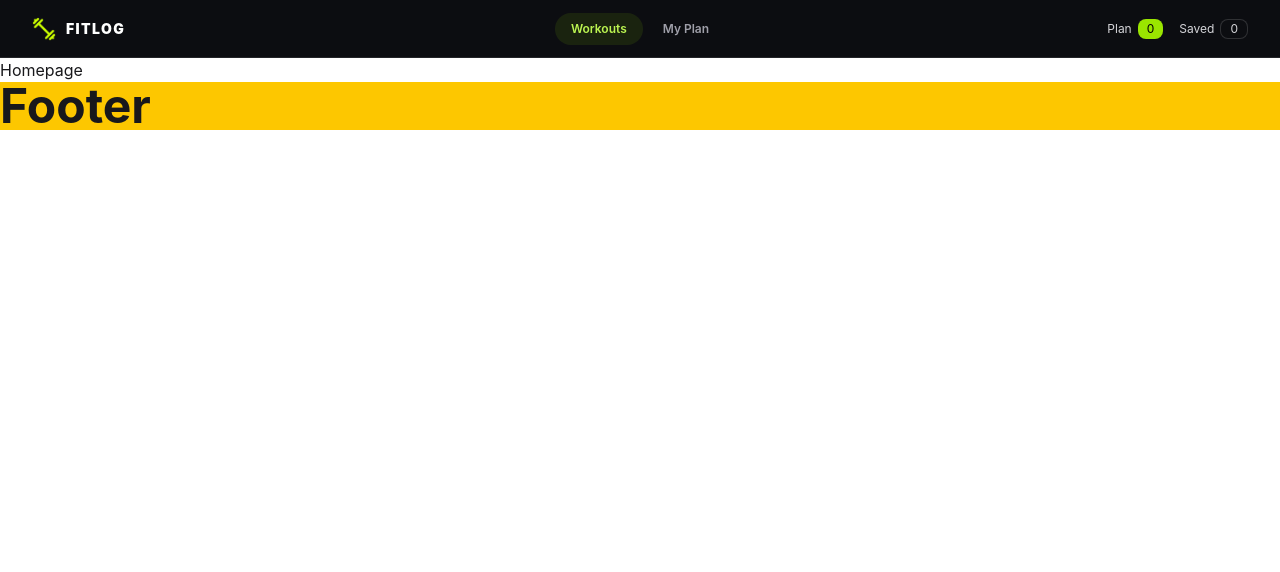
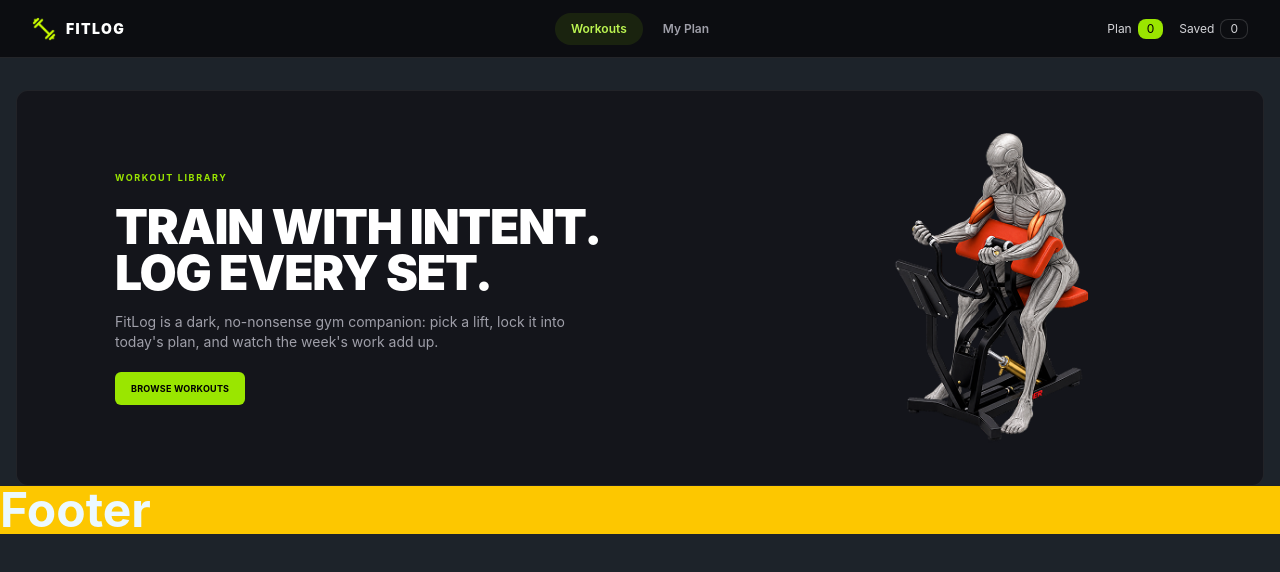
Before and after one commit to asmaakter2024/fit-log, a Next.js app: page / in a window 1280 px wide. Shown: the top 572 px of the page. Built offline with nearby package versions, Linux system fonts and the light colour scheme.

Commit message:
banner.tsx file added

```diff
--- a/src/app/layout.tsx
+++ b/src/app/layout.tsx
@@ -22,7 +22,7 @@ export default function RootLayout({ children }: LayoutProps<"/">) {
   return (
     <html
       lang="en"
-      data-theme="light"
+      data-theme='dark'
       className={`${geistSans.variable} ${geistMono.variable} h-full antialiased`}
     >
       <body className="min-h-full flex flex-col">
--- a/src/app/page.tsx
+++ b/src/app/page.tsx
@@ -1,9 +1,10 @@
-import React from 'react';
+import Banner from "@/components/homepage/Banner";
+import React from "react";
 
 const page = () => {
   return (
     <div>
-      Homepage
+      <Banner />
     </div>
   );
 };
--- /dev/null
+++ b/src/components/homepage/Banner.tsx
@@ -0,0 +1,47 @@
+import Image from "next/image";
+import banner from "@/assets/banner.png";
+
+const Banner = () => {
+  return (
+    <section className="mx-4 mt-8 rounded-xl border border-white/[.06] bg-[#14151b] px-5 py-8 text-white sm:px-8 md:px-10">
+      <div className="mx-auto grid min-h-[330px] w-full max-w-[1050px] grid-cols-1 items-center gap-6 md:grid-cols-[minmax(0,1fr)_340px] md:gap-10">
+        <div className="max-w-[540px]">
+          <h5 className="mb-5 text-[9px] font-bold uppercase tracking-[0.18em] text-lime-400">
+            Workout Library
+          </h5>
+
+          <h2 className="text-4xl font-black uppercase leading-[0.95] tracking-tight sm:text-5xl">
+            Train with intent.
+            <br />
+            Log every set.
+          </h2>
+
+          <p className="mt-4 max-w-[460px] text-xs leading-5 text-zinc-400 sm:text-sm">
+            FitLog is a dark, no-nonsense gym companion: pick a lift, lock it
+            into today&apos;s plan, and watch the week&apos;s work add up.
+          </p>
+
+          <a
+            href="#library"
+            className="mt-5 inline-flex rounded-md bg-lime-400 px-4 py-2.5 text-[9px] font-bold uppercase tracking-wide text-black transition hover:bg-lime-300"
+          >
+            Browse workouts
+          </a>
+        </div>
+
+        <div className="relative mx-auto h-[270px] w-full max-w-[320px] md:h-[310px]">
+          <Image
+            src={banner}
+            alt="Athlete training at the gym"
+            fill
+            priority
+            sizes="(max-width: 768px) 320px, 340px"
+            className="object-contain"
+          />
+        </div>
+      </div>
+    </section>
+  );
+};
+
+export default Banner;
```
